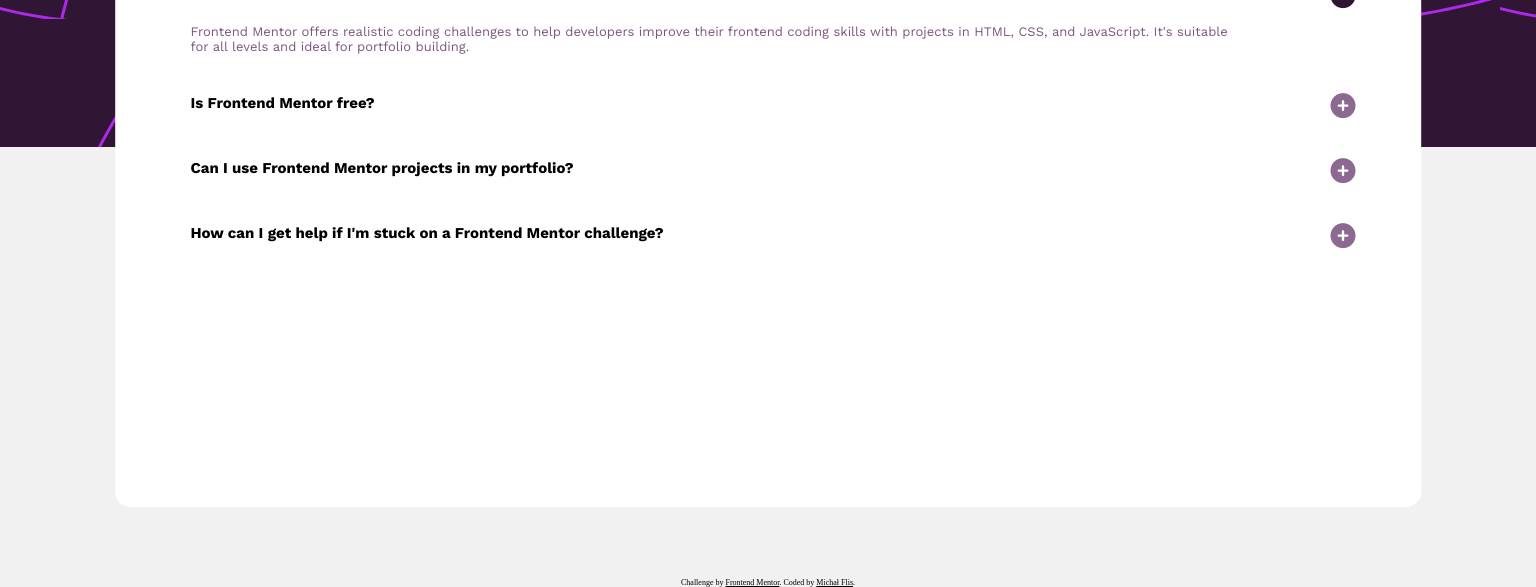
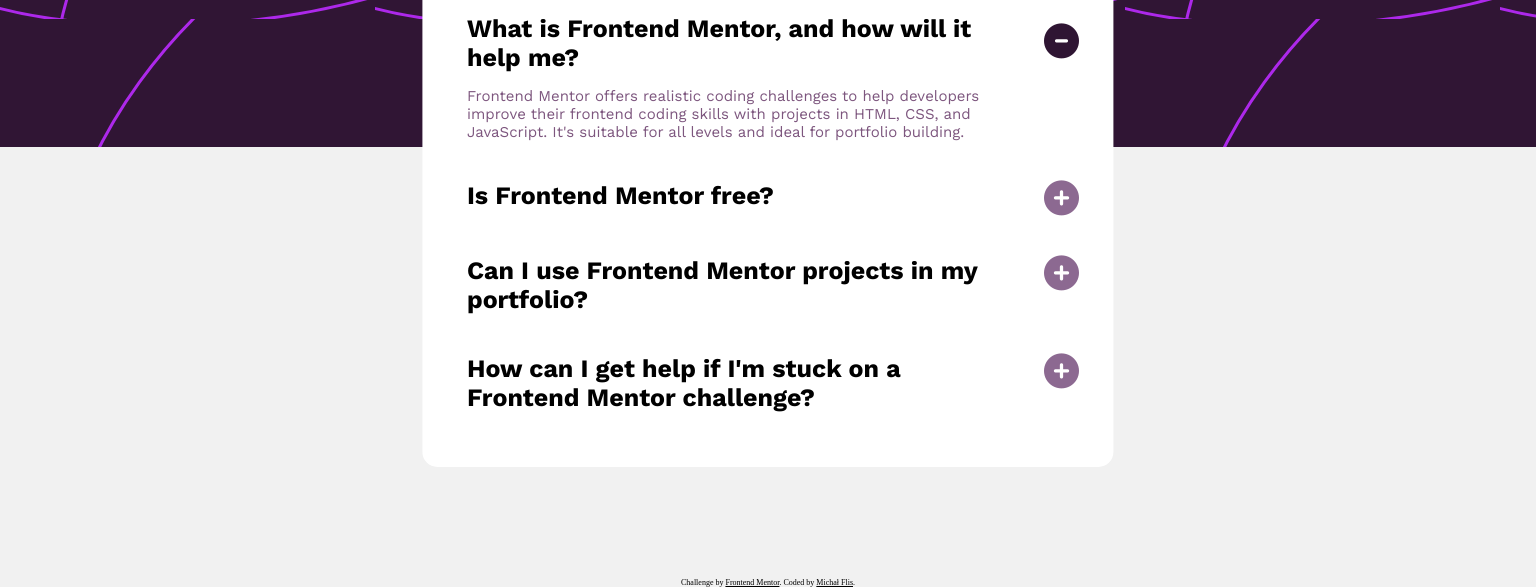
Before and after one commit to piotrMatla/faq, a website: page index.html in a window 1536 px wide. Shown: the part 213-800 px from the top of the page. Drawn offline with nearby package versions, Linux system fonts and the light colour scheme.

Commit message:
Added media queries

```diff
--- a/sass/partials/_faqStyle.scss
+++ b/sass/partials/_faqStyle.scss
@@ -4,7 +4,7 @@
   left: 50%;
   transform: translate(-50%, -50%);
   width: 85%;
-  height: 80%;
+  height: 85%;
   background-color: #fff;
   border-radius: 15px;
 }
--- /dev/null
+++ b/sass/partials/_media.scss
@@ -0,0 +1,91 @@
+@media only screen and (min-width: 375px) {
+  .faq {
+    height: 75%;
+  }
+}
+
+@media only screen and (min-width: 768px) {
+  .faq {
+    width: 55%;
+    height: 70%;
+  }
+}
+
+@media only screen and (min-width: 1024px) {
+  .faq {
+    width: 45%;
+    height: 75%;
+  }
+
+  .question-paragraph {
+    font-size: 20px;
+  }
+
+  .fa-circle-minus {
+    font-size: 30px;
+    cursor: pointer;
+  }
+
+  .fa-circle-plus {
+    font-size: 30px;
+    transition: .1s linear;
+    cursor: pointer;
+  }
+
+  .fa-circle-plus:hover {
+    color: hsl(293, 16%, 32%);
+  }
+}
+
+@media only screen and (min-width: 1440px) {
+  .faq {
+    height: 70%;
+  }
+
+  .question-paragraph {
+    font-size: 25px;
+  }
+
+  .answer {
+    font-size: 15px;
+  }
+
+  .fa-circle-minus {
+    font-size: 35px;
+  }
+
+  .fa-circle-plus {
+    font-size: 35px;
+  }
+}
+
+@media only screen and (min-width: 2560px) {
+  // .faq {
+  //   height: 70%;
+  // }
+
+  .faq-title {
+    padding: 70px 50px;
+    font-size: 80px;
+  }
+
+  .fa-star {
+    font-size: 80px;
+  }
+
+  .question-paragraph {
+    font-size: 45px;
+  }
+
+  .answer {
+    font-size: 30px;
+  }
+
+  .fa-circle-minus {
+    font-size: 70px;
+  }
+
+  .fa-circle-plus {
+    font-size: 70px;
+  }
+}
--- a/sass/style.scss
+++ b/sass/style.scss
@@ -2,3 +2,4 @@
 @import 'partials/faqStyle';
 @import 'partials/titleFaq';
 @import 'partials/question';
+@import 'partials/media';
```
Also changed, not shown: css/style.css, txt.txt (deleted).
